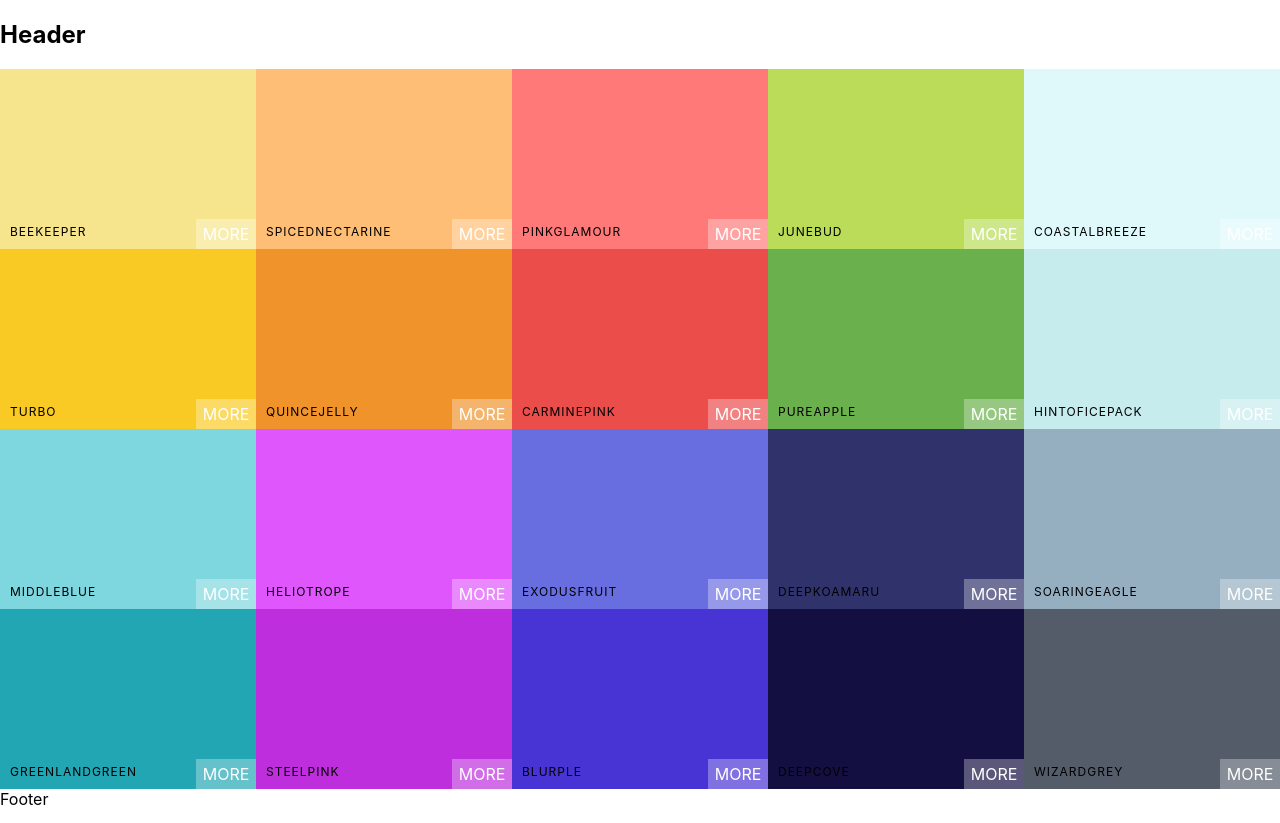
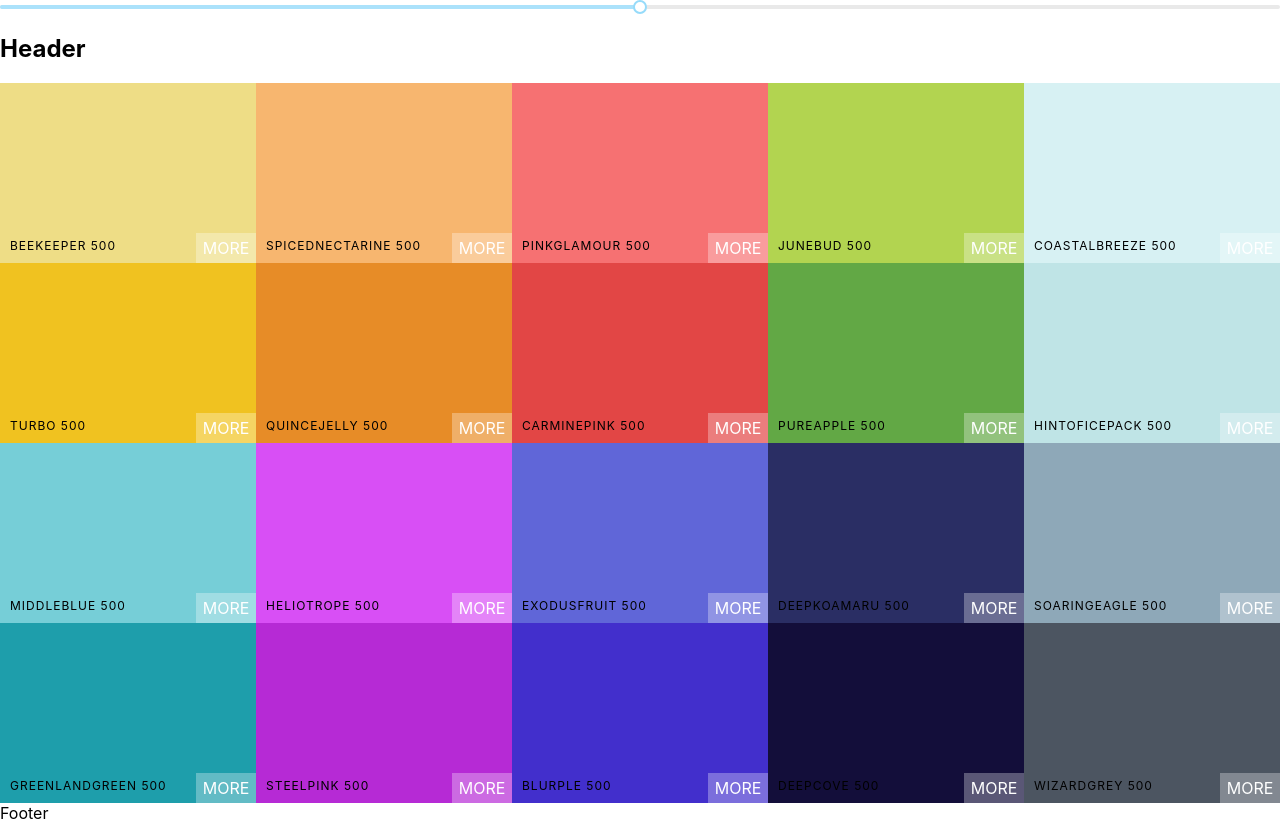
Before and after one commit to abhishekthakur7/react-color-pallete, a React (Create React App) app: page / in a window 1280 px wide. Built offline with nearby package versions, Linux system fonts and the light colour scheme.

Commit message:
Added slider to change the shade level of colors

```diff
--- a/package.json
+++ b/package.json
@@ -4,6 +4,7 @@
   "private": true,
   "dependencies": {
     "chroma-js": "^2.0.6",
+    "rc-slider": "^8.7.1",
     "react": "^16.10.2",
     "react-copy-to-clipboard": "^5.0.1",
     "react-dom": "^16.10.2",
--- a/src/App.js
+++ b/src/App.js
@@ -4,10 +4,9 @@ import seedColors from './seedColors';
 import { generatePalette } from './colorhelpers';
 
 function App() {
-  console.log(generatePalette(seedColors[4]));
   return (
     <div className="App">
-      <Palette palette={seedColors[4]}/>
+      <Palette palette={generatePalette(seedColors[4])}/>
     </div>
   );
 }
--- a/src/components/colorbox/colorbox.component.jsx
+++ b/src/components/colorbox/colorbox.component.jsx
@@ -2,7 +2,7 @@ import React from "react";
 import { CopyToClipboard } from "react-copy-to-clipboard";
 import "./colorbox.css";
 
-export default function ColorBox({ background: { name, color } }) {
+export default function ColorBox({ background, name }) {
   const [isCopied, setIsCopied] = React.useState(false);
 
   const changeCopyState = () => {
@@ -11,15 +11,15 @@ export default function ColorBox({ background: { name, color } }) {
   };
 
   return (
-    <CopyToClipboard text={color} onCopy={changeCopyState}>
-      <div style={{ background: color }} className="colorBox">
+    <CopyToClipboard text={background} onCopy={changeCopyState}>
+      <div style={{ background }} className="colorBox">
         <div
-          style={{ background: color }}
+          style={{ background }}
           className={`copy-overlay ${isCopied && "show"}`}
         />
         <div className={`copy-msg ${isCopied && "show"}`}>
           <h1>Copied!</h1>
-          <p>{color}</p>
+          <p>{background}</p>
         </div>
         <div className="copy-container">
           <div className="box-content">
--- a/src/components/palette/palette.component.jsx
+++ b/src/components/palette/palette.component.jsx
@@ -1,15 +1,29 @@
-import React, { Component } from "react";
+import React from "react";
+import Slider from "rc-slider";
+import "rc-slider/assets/index.css";
 import Colorbox from "../colorbox/colorbox.component";
-import './palette.css';
+import "./palette.css";
 
-class Palette extends Component {
-  render() {
-    const colorBoxes = this.props.palette.colors.map(color => (
-      <Colorbox background={color} />
+export default function Palette({ palette }) {
+  const [level, setLevel] = React.useState(500);
+
+  const handleSliderChange = level => {
+    setLevel(level);
+  };
+
+  const colorBoxes = palette.colors[level].map(color => (
+    <Colorbox background={color.hex} name={color.name} />
   ));
 
   return (
     <div className="palette">
+      <Slider
+        defaultValue={level}
+        min={100}
+        max={900}
+        step={100}
+        onAfterChange={handleSliderChange}
+      />
       <div>
         <h2>Header</h2>
       </div>
@@ -20,6 +34,3 @@ class Palette extends Component {
     </div>
   );
 }
-}
-
-export default Palette;
```
Also changed, not shown: 1 other file (tests, documents, lock files or other folders). Lines whose indentation alone changed are shown as unchanged.
